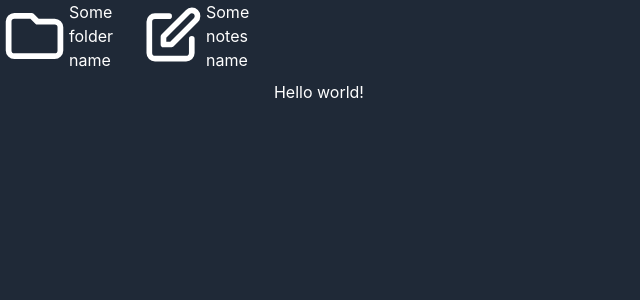
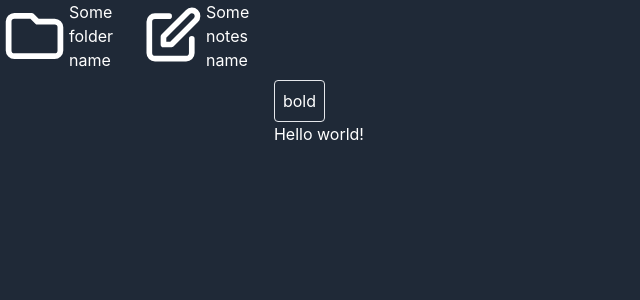
Before and after one commit to nma-notes/webapp, a React (Vite) app: page /notes/1 in a window 1280 px wide. Shown: the top 300 px of the page, without its empty margins (0-640 px from the left). Built offline with nearby package versions, Linux system fonts and the light colour scheme.

Commit message:
add editor menu bar component

```diff
--- /dev/null
+++ b/src/components/EditorMenuBar.tsx
@@ -0,0 +1,13 @@
+import { FC } from "react";
+import { Editor } from "@tiptap/react";
+import Button from "./Button";
+
+const EditorMenuBar: FC<{ editor: Editor }> = ({ editor }) => {
+  return (
+    <div>
+      <Button>bold</Button>
+    </div>
+  );
+};
+
+export default EditorMenuBar;
--- a/src/components/TipTap.tsx
+++ b/src/components/TipTap.tsx
@@ -1,6 +1,7 @@
 import { FC } from "react";
 import { EditorContent, useEditor } from "@tiptap/react";
 import StarterKit from "@tiptap/starter-kit";
+import EditorMenuBar from "./EditorMenuBar";
 
 const TipTap: FC = () => {
   const editor = useEditor({
@@ -8,7 +9,12 @@ const TipTap: FC = () => {
     content: "<p>Hello world!</p>",
   });
 
-  return <EditorContent editor={editor} />;
+  return (
+    <div>
+      {editor && <EditorMenuBar editor={editor} />}
+      <EditorContent editor={editor} />
+    </div>
+  );
 };
 
 export default TipTap;
```
